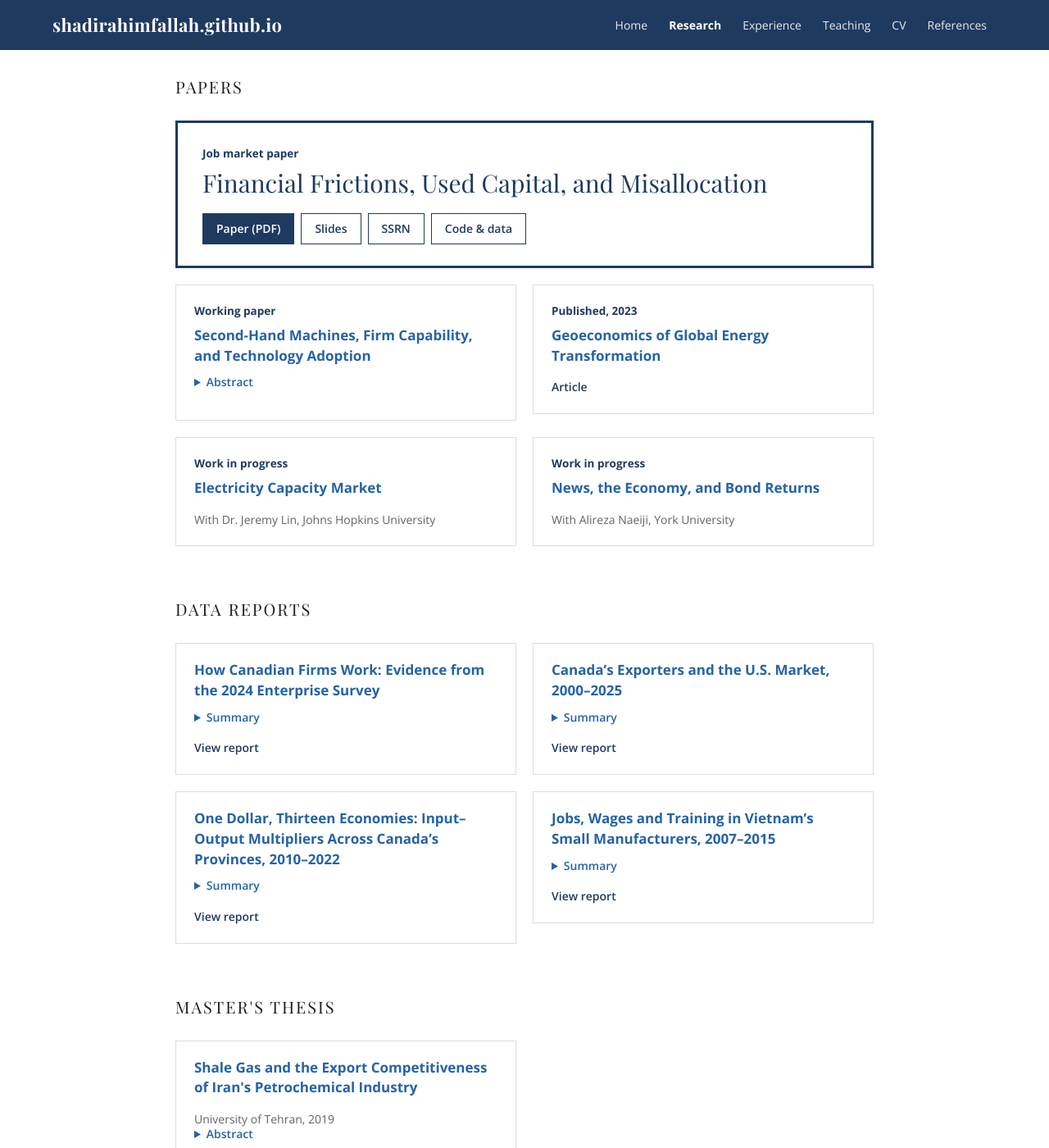
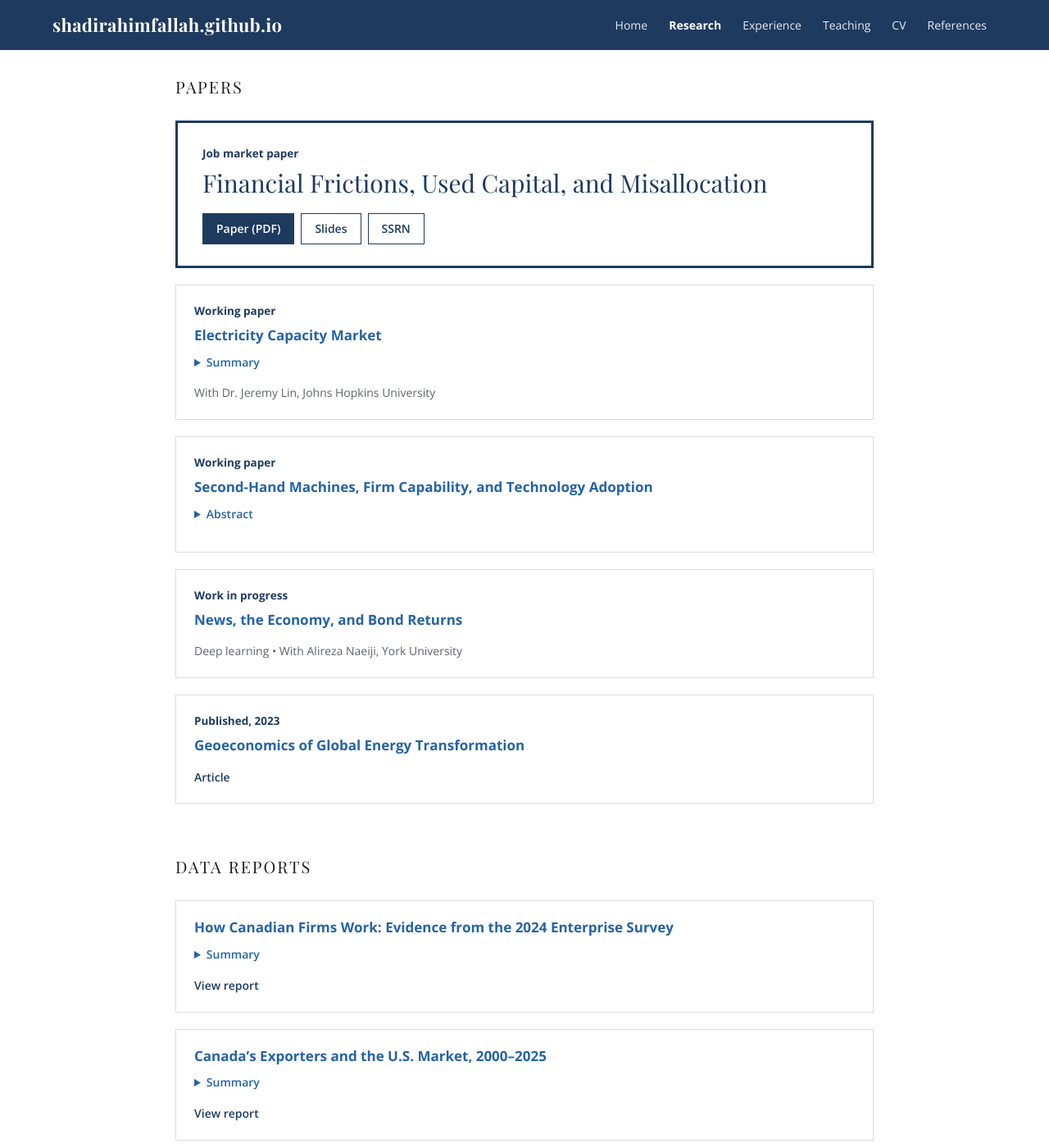
Before and after one commit to ShadiRahimfallah/ShadiRahimfallah.github.io, a Jekyll site: the page research.html, which Jekyll copies as it is, in a window 1280 px wide and 1400 px high, scrolled down 339 px. Shown: the whole window at 82% size. Built offline with Jekyll 4.4.1, drawn with Linux system fonts in a browser that asks for light colours.

Commit message:
Add files via upload

```diff
--- a/research.html
+++ b/research.html
@@ -4,7 +4,7 @@
 <meta charset="utf-8">
 <meta name="viewport" content="width=device-width, initial-scale=1">
 <title>Research — Shadi Rahimfallah</title>
-<meta name="description" content="Research by Shadi Rahimfallah — job market paper on financial frictions, used capital, and misallocation; second-hand machines, firm capability, and technology adoption; capacity market design.">
+<meta name="description" content="Research by Shadi Rahimfallah — job market paper on financial frictions, used capital, and misallocation; electricity capacity market design; second-hand machines, firm capability, and technology adoption; and bond returns.">
 <link rel="preconnect" href="https://fonts.googleapis.com">
 <link href="https://fonts.googleapis.com/css2?family=Playfair+Display:wght@400;700&family=Open+Sans:ital,wght@0,400;0,600;0,700;1,400&display=swap" rel="stylesheet">
 <link rel="stylesheet" href="style.css?v6">
@@ -14,7 +14,8 @@
 .research a:focus-visible { outline: 2px solid var(--accent); outline-offset: 3px; }
 .research section.group + section.group { margin-top: 60px; }
 
-.cards { display: grid; grid-template-columns: repeat(2, minmax(0, 1fr)); gap: 20px; align-items: start; }
+/* Set to 1 column so each research item is on its own line */
+.cards { display: grid; grid-template-columns: 1fr; gap: 20px; align-items: start; }
 .card {
   display: flex;
   flex-direction: column;
@@ -36,14 +37,13 @@ a.card:hover .go { text-decoration: underline; }
 a.go:hover { text-decoration: underline; }
 
 /* Job market paper: full width, framed like the page banner */
-.card.jmp { grid-column: 1 / -1; border: 3px solid var(--burgundy); padding: 26px 30px; }
+.card.jmp { border: 3px solid var(--burgundy); padding: 26px 30px; }
 .card.jmp .title { font-family: var(--serif); font-weight: 400; font-size: 30px; line-height: 1.25; color: var(--burgundy); margin-bottom: 18px; }
 .jmp-links { display: flex; flex-wrap: wrap; gap: 8px; list-style: none; margin: 0; padding: 0; }
 .jmp-links a { display: inline-block; border: 1px solid var(--burgundy); color: var(--burgundy); font-size: 14px; font-weight: 600; padding: 6px 16px; }
 .jmp-links a:hover { background: var(--burgundy); color: #fff; text-decoration: none; }
 .jmp-links a.primary { background: var(--burgundy); color: #fff; }
 .jmp-links a.primary:hover { background: var(--burgundy-dark); }
-
 
 .exp { list-style: none; margin: 0; padding: 0; }
 .exp li { display: grid; grid-template-columns: 120px 1fr; gap: 0 20px; padding: 10px 0; border-bottom: 1px solid var(--border); }
@@ -52,7 +52,6 @@ a.go:hover { text-decoration: underline; }
 @media (max-width: 900px) { .research [id] { scroll-margin-top: 120px; } }
 @media (max-width: 640px) {
   .research [id] { scroll-margin-top: 160px; }
-  .cards { grid-template-columns: 1fr; }
   .card.jmp { border-width: 2px; padding: 20px 18px; }
   .card.jmp .title { font-size: 24px; }
   .exp li { grid-template-columns: 1fr; }
@@ -86,6 +85,7 @@ a.go:hover { text-decoration: underline; }
   <section class="group" id="papers">
     <h2 class="section">Papers</h2>
     <div class="cards">
+      <!-- 1. Job Market Paper (Code & Data link removed) -->
       <div class="card jmp" id="jmp">
         <p class="kind">Job market paper</p>
         <h3 class="title">Financial Frictions, Used Capital, and Misallocation</h3>
@@ -93,10 +93,22 @@ a.go:hover { text-decoration: underline; }
           <li><a class="primary" href="files/Shadi_Rahimfallah_PhD_Econ_YorU_Jobmarket_Paper.pdf">Paper (PDF)</a></li>
           <li><a href="files/Shadi_Rahimfallah_PhD_Econ_YorU_Jobmarket_slide.pdf">Slides</a></li>
           <li><a href="https://papers.ssrn.com/sol3/papers.cfm?abstract_id=7571042" target="_blank" rel="noopener">SSRN</a></li>
-          <li><a href="https://doi.org/10.5281/zenodo.22947884" target="_blank" rel="noopener">Code &amp; data</a></li>
         </ul>
       </div>
 
+      <!-- 2. Working Paper: Electricity Capacity Market -->
+      <div class="card" id="electricity-capacity-market">
+        <p class="kind">Working paper</p>
+        <h3 class="title">Electricity Capacity Market</h3>
+        <details class="abstract">
+          <summary>Summary</summary>
+          <p>Large-load market design for new data-centre load in PJM.</p>
+          <p><strong>Keywords:</strong> capacity market auction; financial modelling of new and existing plants; plant-dispatch model; energy and ancillary revenues (E&amp;AS); reliability requirement.</p>
+        </details>
+        <span class="note">With Dr. Jeremy Lin, Johns Hopkins University</span>
+      </div>
+
+      <!-- 3. Working Paper: Second-Hand Machines -->
       <div class="card" id="second-hand-machines">
         <p class="kind">Working paper</p>
         <h3 class="title">Second-Hand Machines, Firm Capability, and Technology Adoption</h3>
@@ -118,23 +130,19 @@ a.go:hover { text-decoration: underline; }
         </details>
       </div>
 
+      <!-- 4. Work in Progress / Working Paper: News, the Economy, and Bond Returns -->
+      <div class="card" id="bond-returns">
+        <p class="kind">Work in progress</p>
+        <h3 class="title">News, the Economy, and Bond Returns</h3>
+        <span class="note">Deep learning &bull; With Alireza Naeiji, York University</span>
+      </div>
+
+      <!-- 5. Published Article -->
       <a class="card" id="publication" href="https://wsps.ut.ac.ir/article_93569.html">
         <p class="kind">Published, 2023</p>
         <h3 class="title">Geoeconomics of Global Energy Transformation</h3>
         <span class="go">Article</span>
       </a>
-
-      <div class="card">
-        <p class="kind">Work in progress</p>
-        <h3 class="title">Electricity Capacity Market</h3>
-        <span class="note">With Dr. Jeremy Lin, Johns Hopkins University</span>
-      </div>
-
-      <div class="card">
-        <p class="kind">Work in progress</p>
-        <h3 class="title">News, the Economy, and Bond Returns</h3>
-        <span class="note">With Alireza Naeiji, York University</span>
-      </div>
     </div>
   </section>
 
```
